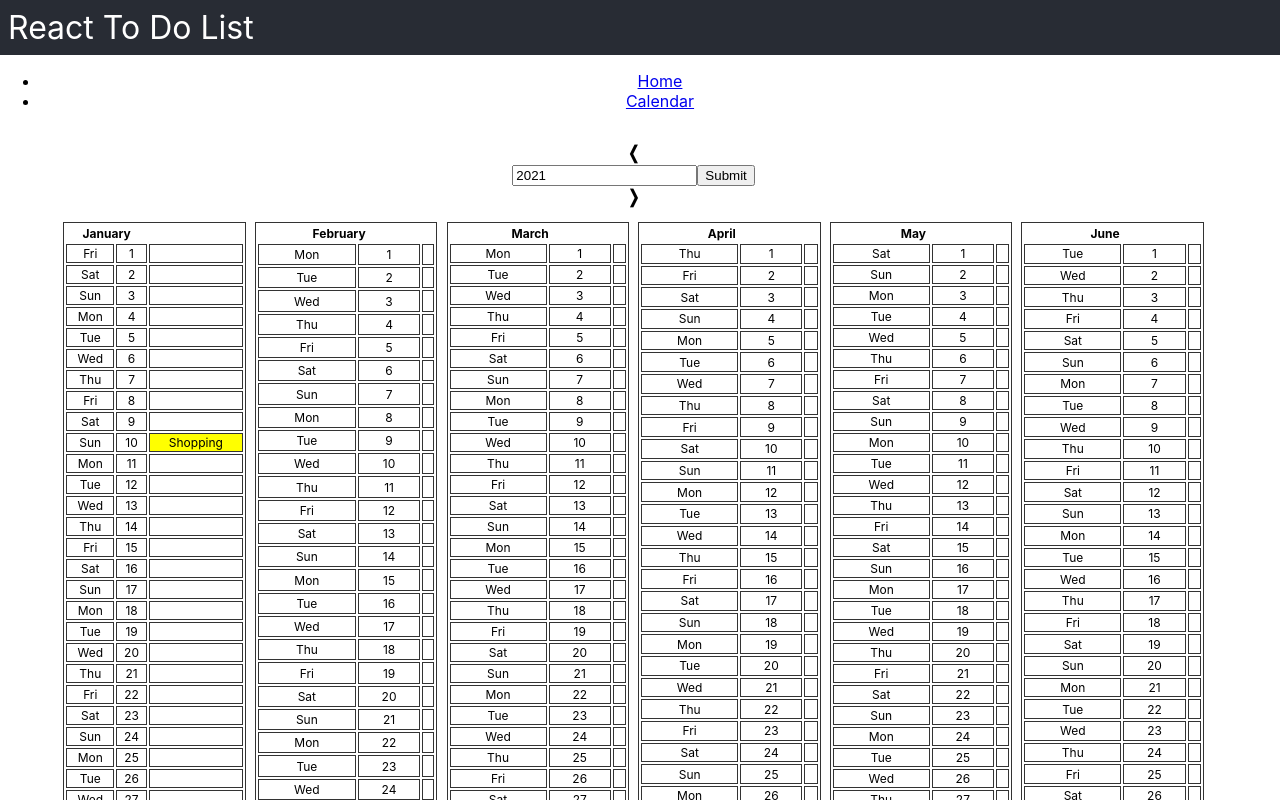
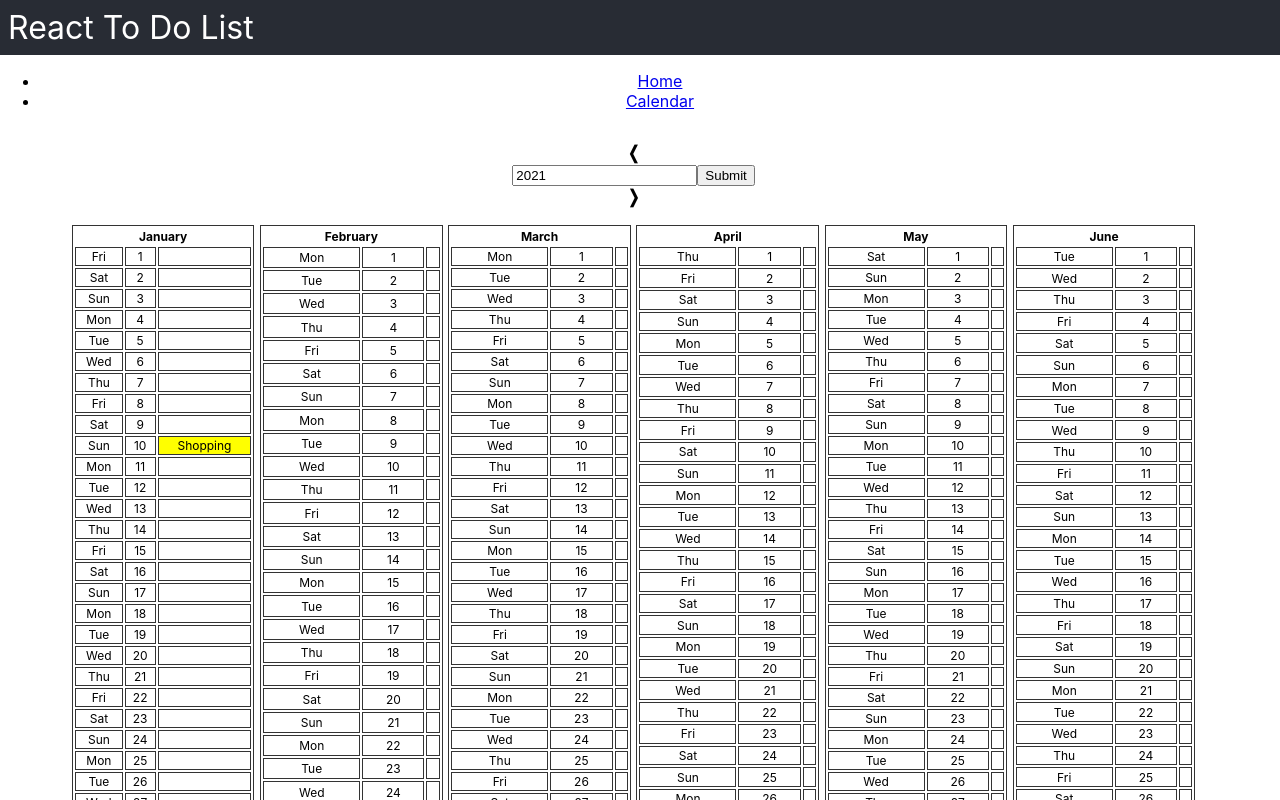
Before and after one commit to Skyrlon/react-todo-list, a React (Create React App) app: page /calendar in a window 1280 px wide. Shown: the top 800 px of the page. Built offline with nearby package versions, Linux system fonts and the light colour scheme.

Commit message:
shows single month when clicking on month table

```diff
--- a/src/components/Calendar.jsx
+++ b/src/components/Calendar.jsx
@@ -1,4 +1,4 @@
-import { useState } from "react";
+import { useState, useEffect } from "react";
 import styled from "styled-components";
 
 const StyledCalendar = styled.div`
@@ -23,9 +23,10 @@ const StyledCalendar = styled.div`
     display: flex;
     flex-direction: row;
     flex-wrap: wrap;
-    justify-content: space-between;
+    justify-content: center;
     width: 90%;
     & table {
+      margin: 0.25%;
       width: 16%;
     }
     & table,
@@ -68,25 +69,48 @@ const Calendar = ({ todos }) => {
     "December",
   ];
 
-  const setUpCalendar = (year) => {
+  const [calendarFormat, setCalendarFormat] = useState("year");
+
+  const setUpCalendar = () => {
     let array = [];
+    if (calendarFormat === "year") {
       monthsNames.forEach((month, index) => {
-      let daysInMonth = new Date(year, index + 1, 0).getDate();
+        let daysInMonth = new Date(dateGoingToSubmit, index + 1, 0).getDate();
         let days = [];
         for (let i = 0; i < daysInMonth; i++) {
           days.push({
             name: new Intl.DateTimeFormat("en-US", { weekday: "short" }).format(
-            new Date(`${i + 1} ${month} ${year}`)
+              new Date(`${i + 1} ${month} ${dateGoingToSubmit}`)
             ),
             number: i + 1,
           });
         }
-      array.push({ name: month, days: days });
+        array.push({ id: monthsNames.indexOf(month), name: month, days: days });
       });
+    } else if (calendarFormat === "month") {
+      let daysInMonth = new Date(year, dateGoingToSubmit + 1, 0).getDate();
+      for (let i = 0; i < daysInMonth; i++) {
+        let day = {
+          id: i,
+          name: new Intl.DateTimeFormat("en-US", { weekday: "short" }).format(
+            new Date(`${i + 1} ${monthsNames[dateGoingToSubmit]} ${year}`)
+          ),
+          number: i + 1,
+        };
+        array.push(day);
+      }
+    }
     return array;
   };
 
-  const [calendar, setCalendar] = useState(setUpCalendar(year));
+  const [calendar, setCalendar] = useState([]);
+
+  useEffect(
+    () => {
+      setCalendar(setUpCalendar());
+    }, // eslint-disable-next-line
+    [dateGoingToSubmit]
+  );
 
   return (
     <StyledCalendar>
@@ -128,11 +152,19 @@ const Calendar = ({ todos }) => {
       </h2>
 
       <div className="calendar">
-        {calendar.map((month) => (
-          <table key={month.name}>
+        {calendarFormat === "year" &&
+          calendar.map((month) => (
+            <table
+              key={month.id}
+              onClick={() => {
+                setCalendarFormat("month");
+                setDateGoingToSubmit(monthsNames.indexOf(month.name));
+                setUpCalendar();
+              }}
+            >
               <thead>
                 <tr>
-                <th colSpan="2">{month.name}</th>
+                  <th colSpan="3">{month.name}</th>
                 </tr>
               </thead>
               <tbody>
@@ -168,13 +200,26 @@ const Calendar = ({ todos }) => {
                           )
                       )
                     ) : (
-                    <td></td>
+                      <td key={day.number}></td>
                     )}
                   </tr>
                 ))}
               </tbody>
             </table>
           ))}
+
+        {calendarFormat === "month" && (
+          <table>
+            <tbody>
+              {calendar.map((day) => (
+                <tr key={day.id}>
+                  <td>{day.name}</td>
+                  <td>{day.number}</td>
+                </tr>
+              ))}
+            </tbody>
+          </table>
+        )}
       </div>
     </StyledCalendar>
   );
```
Lines whose indentation alone changed are shown as unchanged.
